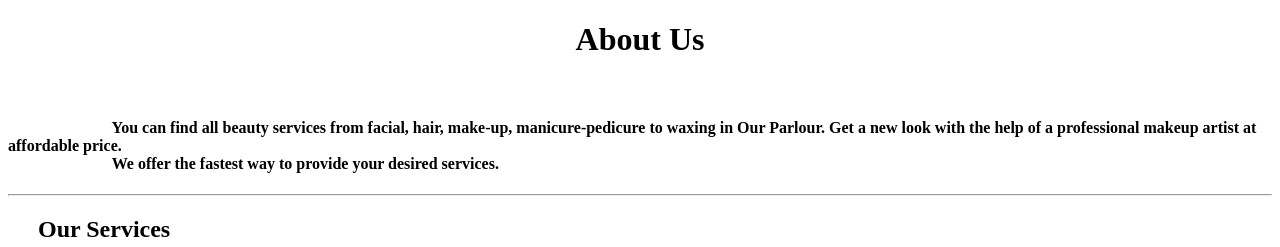
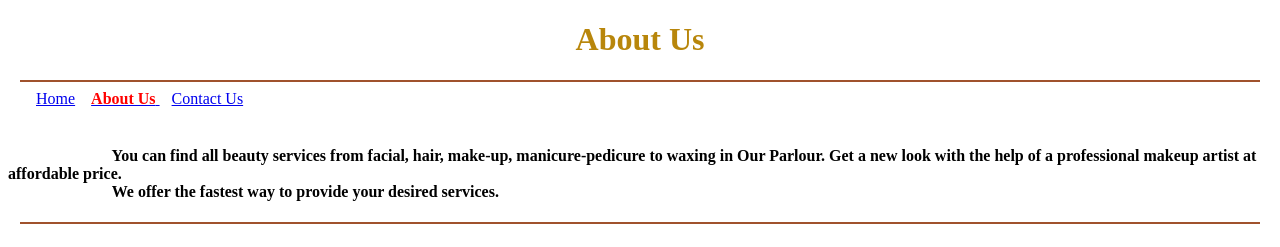
Before and after one commit to aayush51/ShivenduInfotech, a plain HTML site: page 27JAN2023/Assignment1/about.html in a window 1280 px wide. Shown: the top 247 px of the page. Drawn offline with Linux system fonts and the light colour scheme.

Commit message:
Updates in Assignment_1
Hr color
nav bar color

```diff
--- a/27JAN2023/Assignment1/about.html
+++ b/27JAN2023/Assignment1/about.html
@@ -7,7 +7,20 @@
 
 <body>
 
-    <h1 align="center">About Us</h1>
+    <h1 align="center">
+        <font color="DarkGoldenrod">About Us</font>
+    </h1>
+
+    <hr color="Sienna" width="98%">
+
+    <nav>
+        &nbsp;&nbsp;&nbsp;&nbsp;&nbsp;&nbsp;
+        <a href="index.html">Home</a> &nbsp;&nbsp;
+        <a href="about.html">
+            <font color="red"> <b>About Us</b> </font>
+        </a> &nbsp;&nbsp;
+        <a href="contact.html">Contact Us</a> &nbsp;
+    </nav>
 
     <br>
 
@@ -20,7 +33,10 @@
         <br>
         &nbsp;&nbsp;&nbsp;&nbsp;&nbsp;&nbsp;&nbsp;&nbsp;&nbsp;&nbsp;&nbsp;&nbsp;&nbsp;&nbsp;&nbsp;&nbsp;&nbsp;&nbsp;&nbsp;&nbsp;&nbsp;&nbsp;&nbsp;&nbsp;&nbsp;
 
-        We offer the fastest way to provide your desired services.</h4><hr>
+        We offer the fastest way to provide your desired services.
+    </h4>
+
+    <hr color="Sienna" width="98%">
 
     <h2> &nbsp;&nbsp;&nbsp;&nbsp; Our Services</h2>
 
```
Also changed, not shown: 27JAN2023/Assignment1/contact.html (+19 -15 lines), 27JAN2023/Assignment1/index.html (+3 -2 lines).
